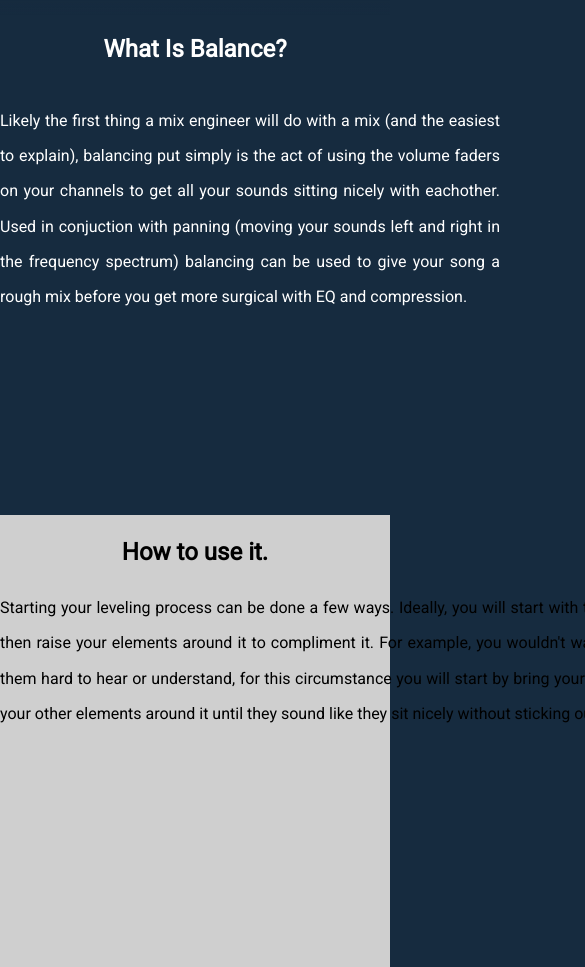
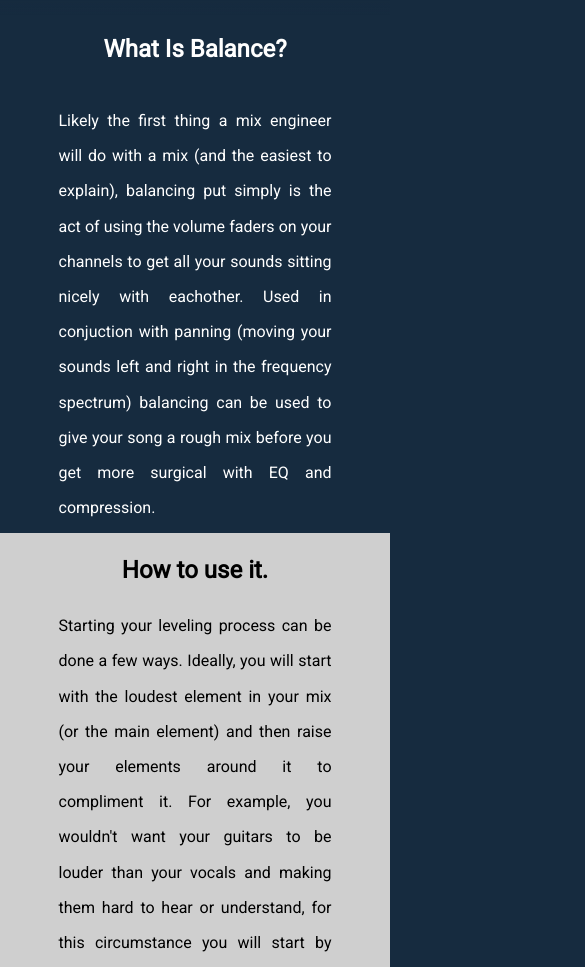
Before and after one commit to hollownotempty/autonomix_project_1, a plain HTML site: page balance.html in a window 390 px wide. Shown: the part 133-1100 px from the top of the page, 585 px wide, since content can reach past the window. Drawn offline with Linux system fonts and the light colour scheme.

Commit message:
Add media queries to balance page

```diff
--- a/assets/css/style.css
+++ b/assets/css/style.css
@@ -367,7 +367,7 @@ footer a:hover {
 }
 
 .how-to-use-balance {
-    height: 500px;
+    height: 300px;
     background-color: var(--secondary);
     color: black;
     line-height: 2.2em;
@@ -379,7 +379,7 @@ footer a:hover {
 }
 
 .how-to-use-balance p {
-    width: 1000px;
+    width: 70%;
     padding-top: 20px;
     margin: 0 auto;
     text-align: justify;
@@ -417,6 +417,17 @@ footer a:hover {
         width: 100px;
         margin: 10px auto;
     }
+
+    .what-is-balance {
+        height: 100%;
+        text-align: center;
+    }
+
+    .what-is-balance p {
+        width: 70%;
+        margin: 0 auto 40px auto;
+    }
+
 }
 
 @media screen and (max-width: 800px) {
@@ -433,4 +444,16 @@ footer a:hover {
         display: none;
     }
 
+    .contact-form {
+        width: 80%;
+    }
+
+    .what-is-balance {
+        height: 100%;
+        text-align: center;
+    }
+
+    .how-to-use-balance {
+        height: 100%;
+    }
 }
```
